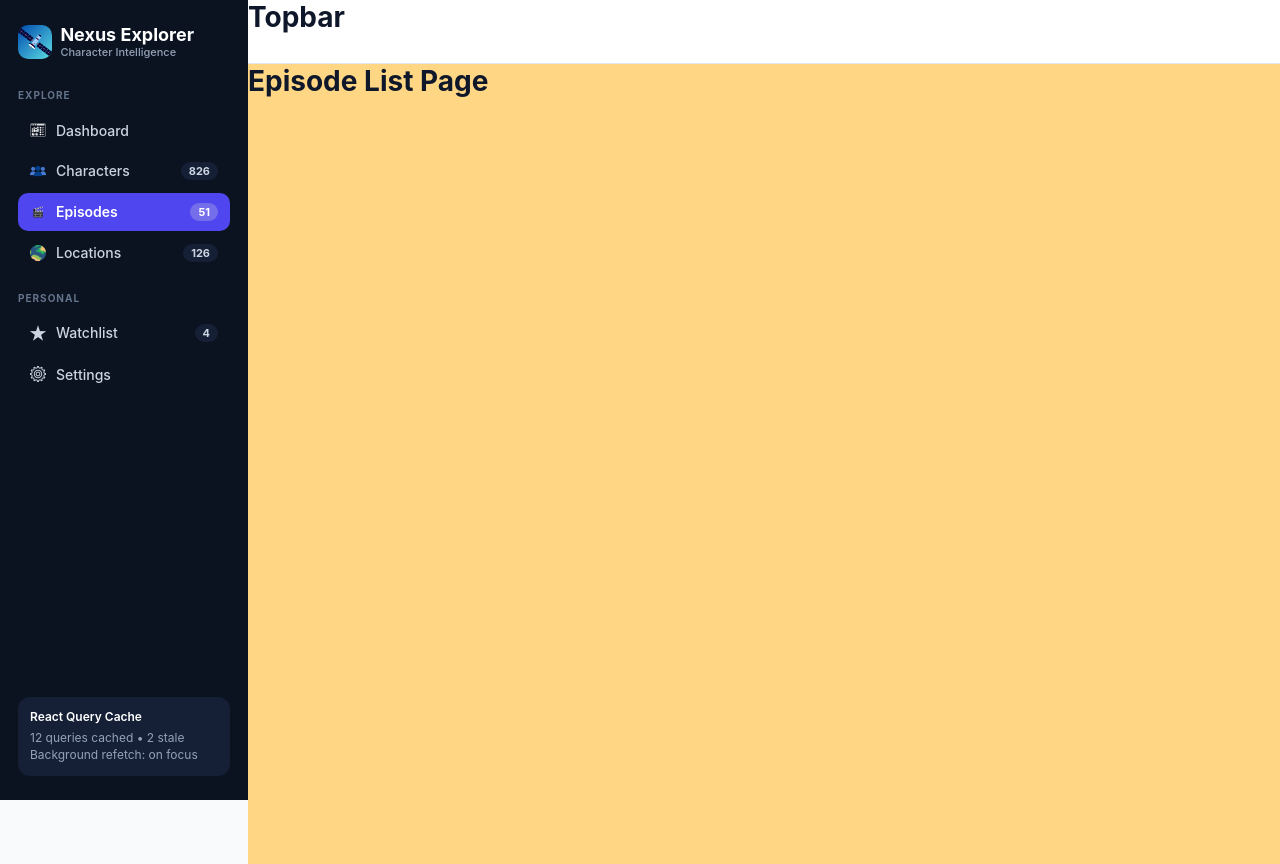
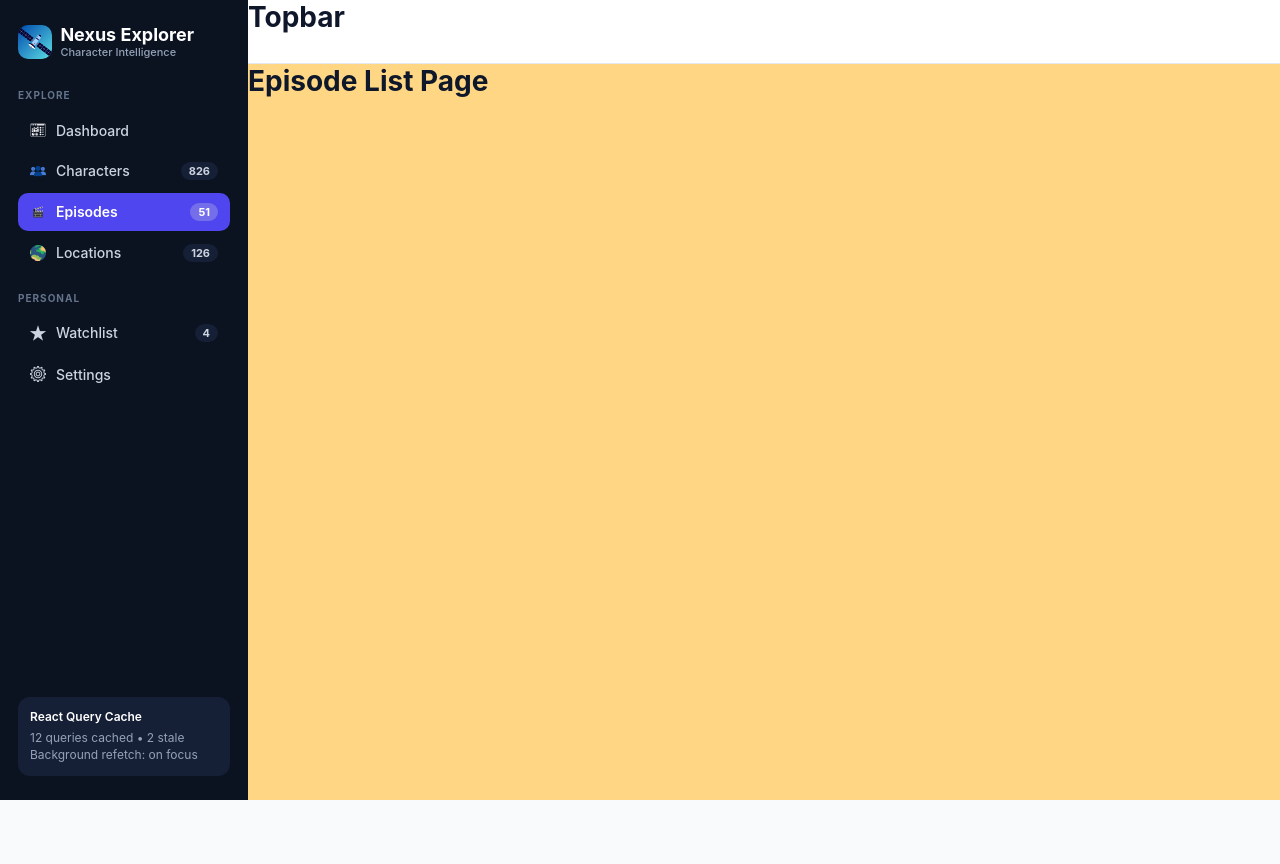
Before and after one commit to Kh-Tanjim-Ashraf/React-Defined, a React (Vite) app in the folder 5-research-console-for-media-analytics-team/nexus-explorer/: page /episodes in a window 1280 px wide. After the commit the page ends 800 px from the top, so only its background shows below. Built offline with nearby package versions, Linux system fonts and the light colour scheme.

Commit message:
F5: (Patch Fix) Updated the styling especially the height of dynamically rendered pages through <Outlet/> placeholder; Fixed the height of those pages overflown at the bottom

```diff
--- a/5-research-console-for-media-analytics-team/nexus-explorer/src/components/layout/AppShell/AppShell.module.css
+++ b/5-research-console-for-media-analytics-team/nexus-explorer/src/components/layout/AppShell/AppShell.module.css
@@ -1,9 +1,9 @@
 .appShellContainer {
   display: grid;
   grid-template-columns: auto 1fr;
-  grid-template-rows: auto 1fr;
 
-  .mainGrid {
-    height: 100vh;
+  & > .appShellRightContainer {
+    display: grid;
+    grid-template-rows: auto 1fr;
   }
 }
--- a/5-research-console-for-media-analytics-team/nexus-explorer/src/pages/CharacterListPage/CharacterListPage.module.css
+++ b/5-research-console-for-media-analytics-team/nexus-explorer/src/pages/CharacterListPage/CharacterListPage.module.css
@@ -1,4 +1,3 @@
 .characterList {
   background-color: #fed4d4;
-  height: 100vh;
 }
--- a/5-research-console-for-media-analytics-team/nexus-explorer/src/pages/DashboardPage/DashboardPage.module.css
+++ b/5-research-console-for-media-analytics-team/nexus-explorer/src/pages/DashboardPage/DashboardPage.module.css
@@ -1,4 +1,3 @@
 .dashboard {
   background-color: var(--page-background);
-  height: 100vh;
 }
--- a/5-research-console-for-media-analytics-team/nexus-explorer/src/pages/EpisodeList/EpisodeListPage.module.css
+++ b/5-research-console-for-media-analytics-team/nexus-explorer/src/pages/EpisodeList/EpisodeListPage.module.css
@@ -1,4 +1,3 @@
 .episodeList {
   background-color: #ffd684;
-  height: 100vh;
 }
--- a/5-research-console-for-media-analytics-team/nexus-explorer/src/pages/LocationListPage/LocationListPage.module.css
+++ b/5-research-console-for-media-analytics-team/nexus-explorer/src/pages/LocationListPage/LocationListPage.module.css
@@ -1,4 +1,3 @@
 .locationList {
   background-color: #bbffc9;
-  height: 100vh;
 }
--- a/5-research-console-for-media-analytics-team/nexus-explorer/src/pages/SettingsPage/SettingsPage.module.css
+++ b/5-research-console-for-media-analytics-team/nexus-explorer/src/pages/SettingsPage/SettingsPage.module.css
@@ -1,4 +1,3 @@
 .settings {
   background-color: #db85ff;
-  height: 100vh;
 }
--- a/5-research-console-for-media-analytics-team/nexus-explorer/src/pages/WatchlistPage/WatchlistPage.module.css
+++ b/5-research-console-for-media-analytics-team/nexus-explorer/src/pages/WatchlistPage/WatchlistPage.module.css
@@ -1,4 +1,3 @@
 .watchlist {
   background-color: #9fbaff;
-  height: 100vh;
 }
```
